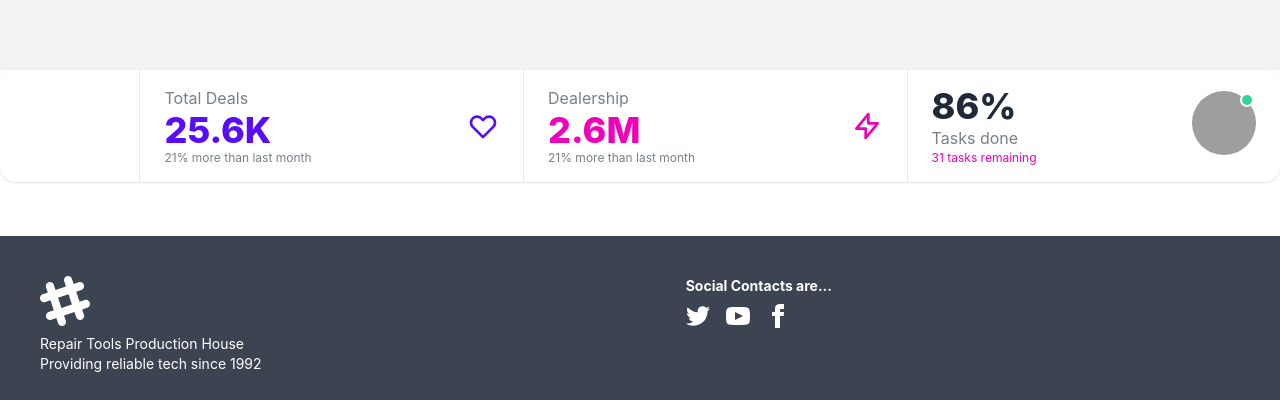
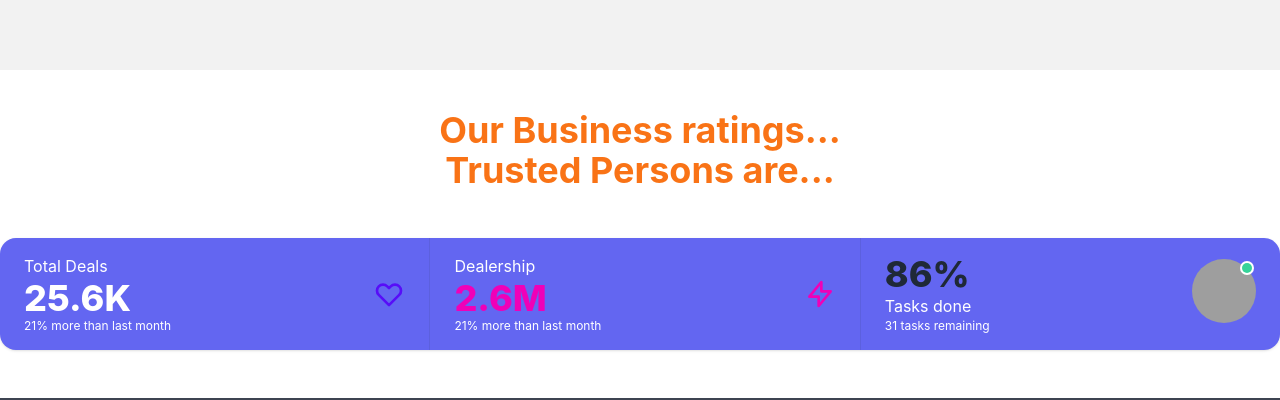
Before and after one commit to shabbirahmedshuvo01/my-work-12-client-on, a React (Create React App) app: page / in a window 1280 px wide. Shown: the part 3914-4314 px from the top of the page. Built offline with nearby package versions, Linux system fonts and the light colour scheme; no server answers; grey boxes are pictures that could not be loaded.

Commit message:
summery added edited

```diff
--- a/src/Components/Summery/Summery.js
+++ b/src/Components/Summery/Summery.js
@@ -2,26 +2,28 @@ import React from 'react';
 
 const Summery = () => {
     return (
-        <div class="stats shadow w-full">
-
-            <div></div>
-
+        <div>
+            <div>
+                <h2 className="text-center text-4xl mt-10 text-orange-500 font-bold">Our Business ratings... <br />
+                    Trusted Persons are... </h2>
+            </div>
+            <div class="stats shadow bg-indigo-500 w-full mt-12">
                 <div class="stat">
                     <div class="stat-figure text-primary">
                         <svg xmlns="http://www.w3.org/2000/svg" fill="none" viewBox="0 0 24 24" class="inline-block w-8 h-8 stroke-current"><path stroke-linecap="round" stroke-linejoin="round" stroke-width="2" d="M4.318 6.318a4.5 4.5 0 000 6.364L12 20.364l7.682-7.682a4.5 4.5 0 00-6.364-6.364L12 7.636l-1.318-1.318a4.5 4.5 0 00-6.364 0z"></path></svg>
                     </div>
-                <div class="stat-title">Total Deals</div>
-                <div class="stat-value text-primary">25.6K</div>
-                <div class="stat-desc">21% more than last month</div>
+                    <div class="stat-title text-white">Total Deals</div>
+                    <div class="stat-value text-white">25.6K</div>
+                    <div class="stat-desc text-white">21% more than last month</div>
                 </div>
 
                 <div class="stat">
                     <div class="stat-figure text-secondary">
                         <svg xmlns="http://www.w3.org/2000/svg" fill="none" viewBox="0 0 24 24" class="inline-block w-8 h-8 stroke-current"><path stroke-linecap="round" stroke-linejoin="round" stroke-width="2" d="M13 10V3L4 14h7v7l9-11h-7z"></path></svg>
                     </div>
-                <div class="stat-title">Dealership</div>
+                    <div class="stat-title text-white">Dealership</div>
                     <div class="stat-value text-secondary">2.6M</div>
-                <div class="stat-desc">21% more than last month</div>
+                    <div class="stat-desc text-white">21% more than last month</div>
                 </div>
 
                 <div class="stat">
@@ -33,10 +35,11 @@ const Summery = () => {
                         </div>
                     </div>
                     <div class="stat-value">86%</div>
-                <div class="stat-title">Tasks done</div>
-                <div class="stat-desc text-secondary">31 tasks remaining</div>
+                    <div class="stat-title text-white">Tasks done</div>
+                    <div class="stat-desc text-white">31 tasks remaining</div>
                 </div>
 
+            </div>
         </div>
     );
 };
```
Lines whose indentation alone changed are shown as unchanged.
